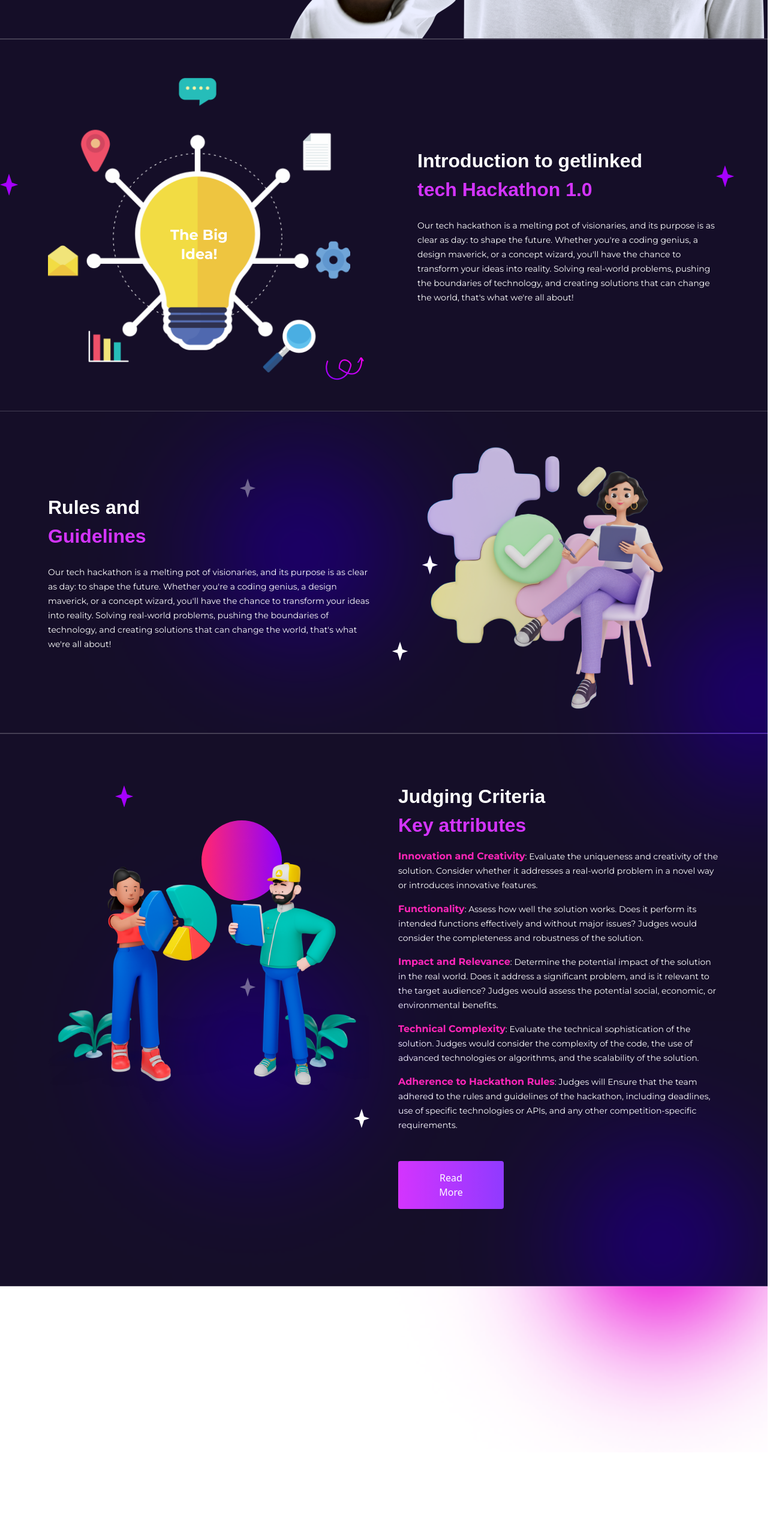
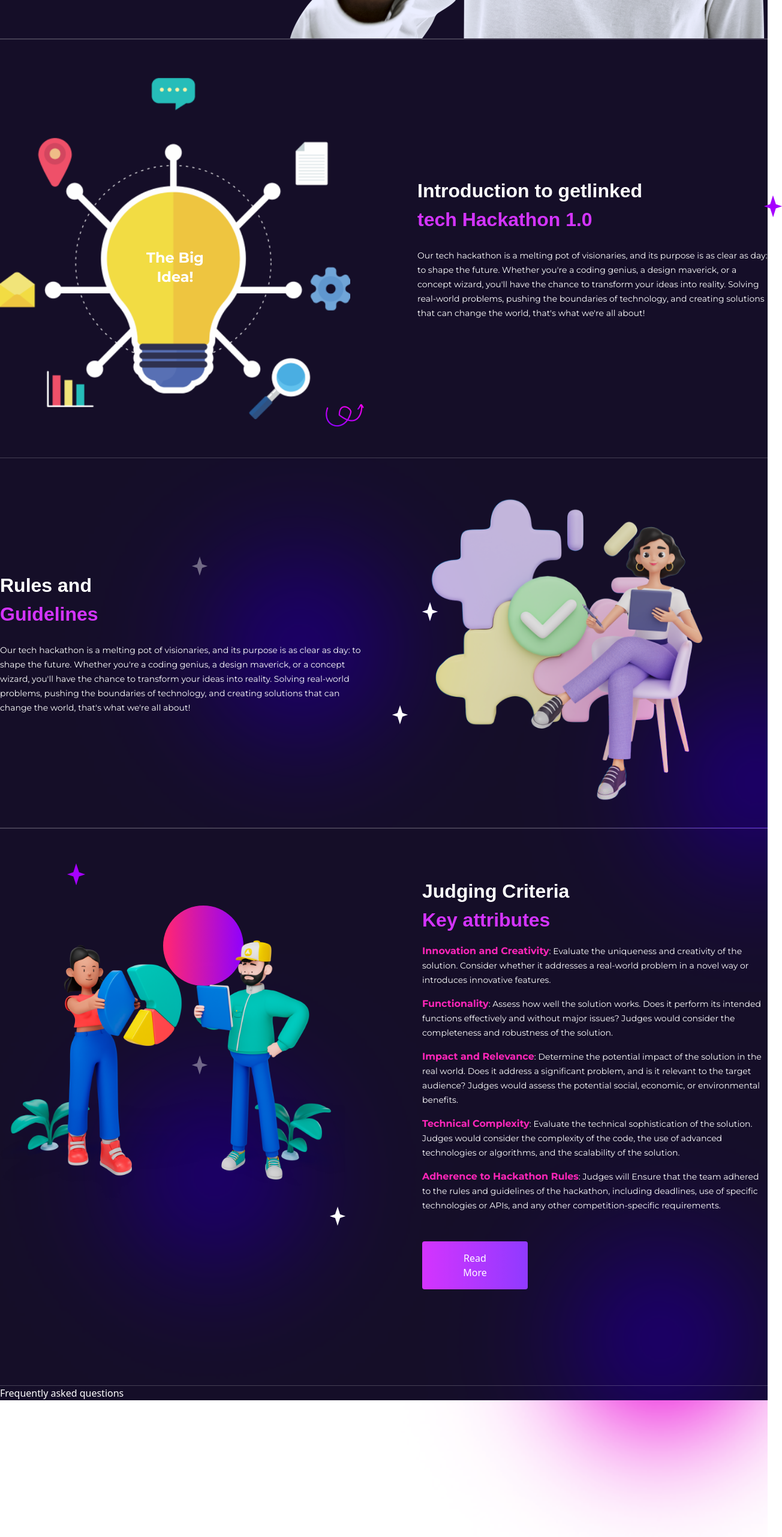
Before and after one commit to JacceyCode/getlinked, a React (Vite) app: page / in a window 1280 px wide. Shown: the part 938-3501 px from the top of the page at 60% size, 1304 px wide, since content can reach past the window. Before the commit the page ends 3360 px from the top, so only its background shows below. Built offline with nearby package versions, Linux system fonts and the light colour scheme; a web font is replaced by a local one.

Commit message:
overview part 7

```diff
--- /dev/null
+++ b/src/components/Faq.jsx
@@ -0,0 +1,5 @@
+function Faq() {
+  return <div className="text-white">Frequently asked questions</div>;
+}
+
+export default Faq;
--- a/src/components/Overview.jsx
+++ b/src/components/Overview.jsx
@@ -1,7 +1,7 @@
 function Overview() {
   return (
     <section className="">
-      <section className="mx-auto flex max-w-[70rem] items-center justify-center gap-[7rem] py-16">
+      <section className="mx-auto flex max-w-[80rem] items-center justify-center gap-[7rem] py-16">
         <section className="relative w-1/2">
           <img
             className="w-full"
@@ -47,7 +47,7 @@
       {/* --------------------2nd part--------------------- */}
 
       <section className="relative border-y border-white/20">
-        <section className="mx-auto flex max-w-[70rem] flex-row-reverse items-center justify-center gap-[3rem]">
+        <section className="mx-auto flex max-w-[80rem] flex-row-reverse items-center justify-center gap-[3rem]">
           <section className="relative w-1/2">
             <img
               className="w-full"
@@ -106,7 +106,7 @@
       </section>
 
       {/* --------------------Purple Flare starts-------------------- */}
-      <section className="absolute right-0 top-[103rem] h-full w-full overflow-hidden">
+      <section className="absolute right-0 top-[112rem] h-full w-full overflow-hidden">
         <img
           className="absolute -right-[30rem] top-20 mix-blend-saturation"
           src="/Purple-Lens-Flare.png"
@@ -114,7 +114,9 @@
         />
       </section>
 
-      <section className="absolute right-0 top-[160rem] h-full w-full overflow-hidden">
+      {/* -------------- 2nd Flare ---------- */}
+
+      <section className="absolute right-0 top-[170rem] h-full w-full overflow-hidden">
         <img
           className="absolute -right-[20rem] top-20 mix-blend-saturation"
           src="/Purple-Lens-Flare.png"
@@ -125,8 +127,8 @@
 
       {/* --------------------3rd part--------------------- */}
 
-      <section className="relative border-y border-white/20 pb-32 pt-20">
-        <section className="mx-auto flex max-w-[70rem] items-center justify-center gap-[3rem]">
+      <section className="relative border-y border-white/20 pb-40 pt-20">
+        <section className="mx-auto flex max-w-[80rem] items-center justify-center gap-[8rem]">
           <section className="relative z-50 w-1/2">
             <img
               className="w-full"
@@ -158,7 +160,7 @@
 
           {/* /////////// Ellipse starts ////////////// */}
 
-          <span className="absolute left-[21rem] top-36">
+          <span className="absolute left-[17rem] top-32">
             <svg
               xmlns="http://www.w3.org/2000/svg"
               width="134"
@@ -189,7 +191,7 @@
 
           <section className="absolute left-0 top-0 h-full w-full overflow-hidden">
             <img
-              className="absolute -left-20 top-40 mix-blend-saturation"
+              className="absolute -left-36 top-52 mix-blend-saturation"
               src="/Purple-Lens-Flare.png"
               alt="Purple Flare"
             />
--- a/src/pages/Home.jsx
+++ b/src/pages/Home.jsx
@@ -1,3 +1,4 @@
+import Faq from "../components/Faq";
 import Hero from "../components/Hero";
 import Overview from "../components/Overview";
 
@@ -6,6 +7,7 @@
     <main>
       <Hero />
       <Overview />
+      <Faq />
     </main>
   );
 }
```
